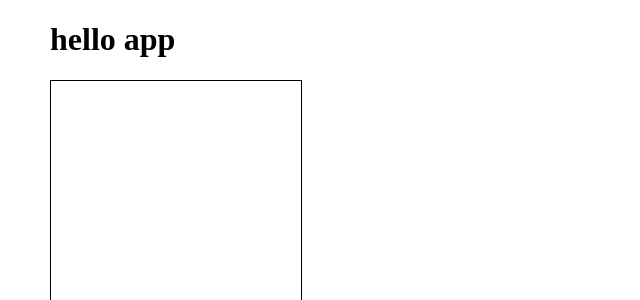
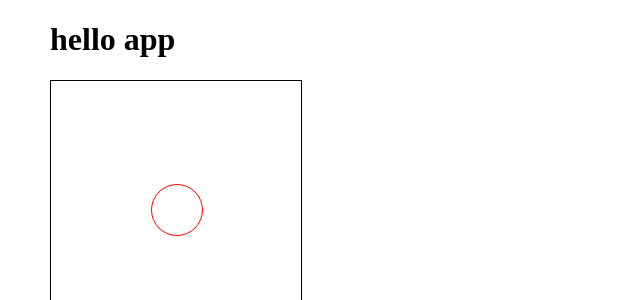
Before and after one commit to harrisonBarnett/findr, a React (Create React App) app: page / in a window 1280 px wide. Both pictures are taken after a click on the element 176 px from the left and 205 px from the top of the page. Shown: the top 300 px of the page, without its empty margins (0-640 px from the left). Built offline with nearby package versions, Linux system fonts and the light colour scheme.

Commit message:
Get relative position; show  window onclick

```diff
--- a/src/App.css
+++ b/src/App.css
@@ -11,3 +11,10 @@ html, body {
 
     border: 1px solid black;
 }
+#selection-window {
+    position: absolute;
+    height: 50px;
+    width: 50px;
+    border-radius: 50%;
+    border: 1px solid red;
+}
--- a/src/Gameboard.js
+++ b/src/Gameboard.js
@@ -1,19 +1,22 @@
-import React from 'react';
+import React, { useEffect, useState } from 'react';
+import SelectionWindow from './SelectionWindow'
 
 const Gameboard = () => {
+    const [selectionCoords, setSelectionCoords] = useState([])
+
     const handleGameboardClick = (event) => {
         const parent = document.querySelector('.App')
         const bounds = parent.getBoundingClientRect()
         const x = event.clientX - bounds.left
         const y = event.clientY - bounds.top
 
-        console.log(x, y)
+        setSelectionCoords([x, y])
     }
     return (
         <div
         id='gameboard'
         onClick={handleGameboardClick}>
-
+            <SelectionWindow coords={selectionCoords}/>
         </div>
     );
 };
--- /dev/null
+++ b/src/SelectionWindow.js
@@ -0,0 +1,16 @@
+import React from 'react';
+
+const SelectionWindow = props => {
+    return (
+        <div
+            id='selection-window'
+            style={{
+                left: `${props.coords[0] + 25}px`,
+                top: `${props.coords[1]}px`,
+                display: props.coords.length === 0 ? 'none' : 'block'
+            }}>
+        </div>
+    );
+};
+
+export default SelectionWindow;
```
